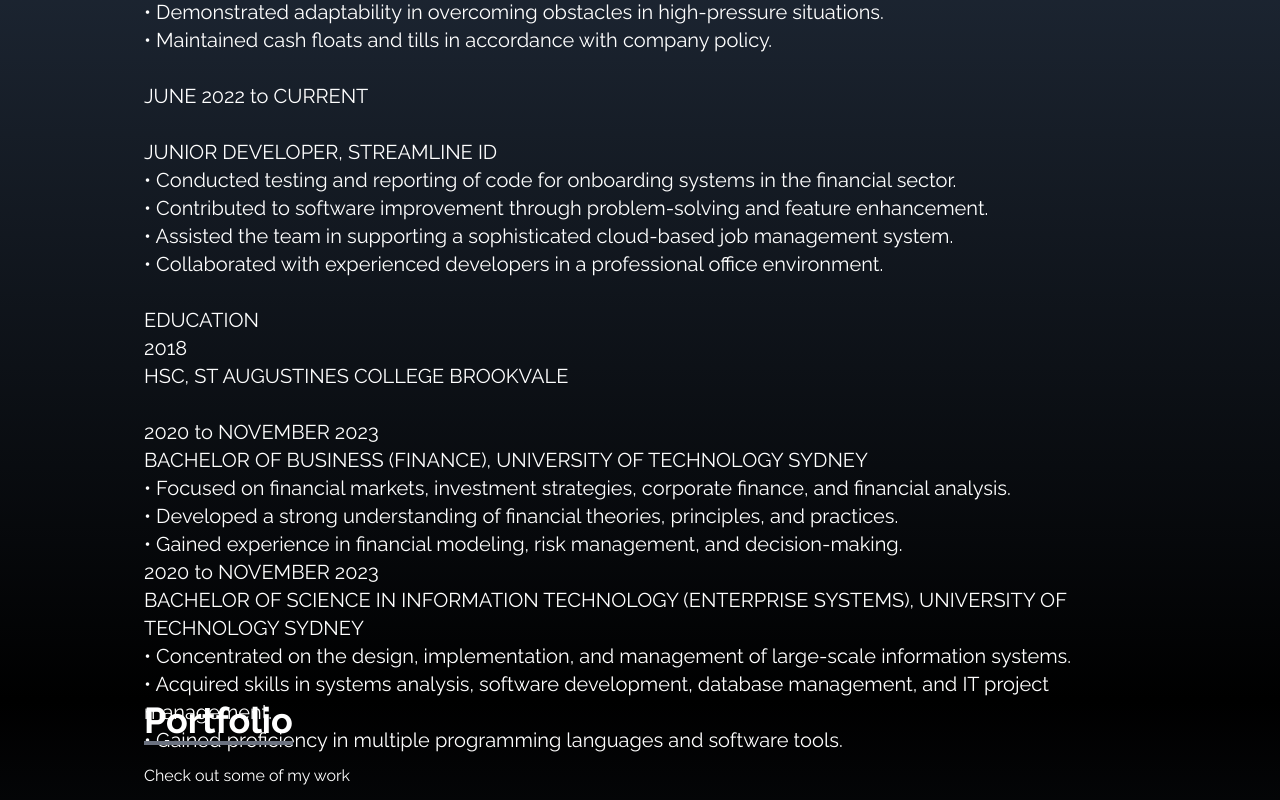
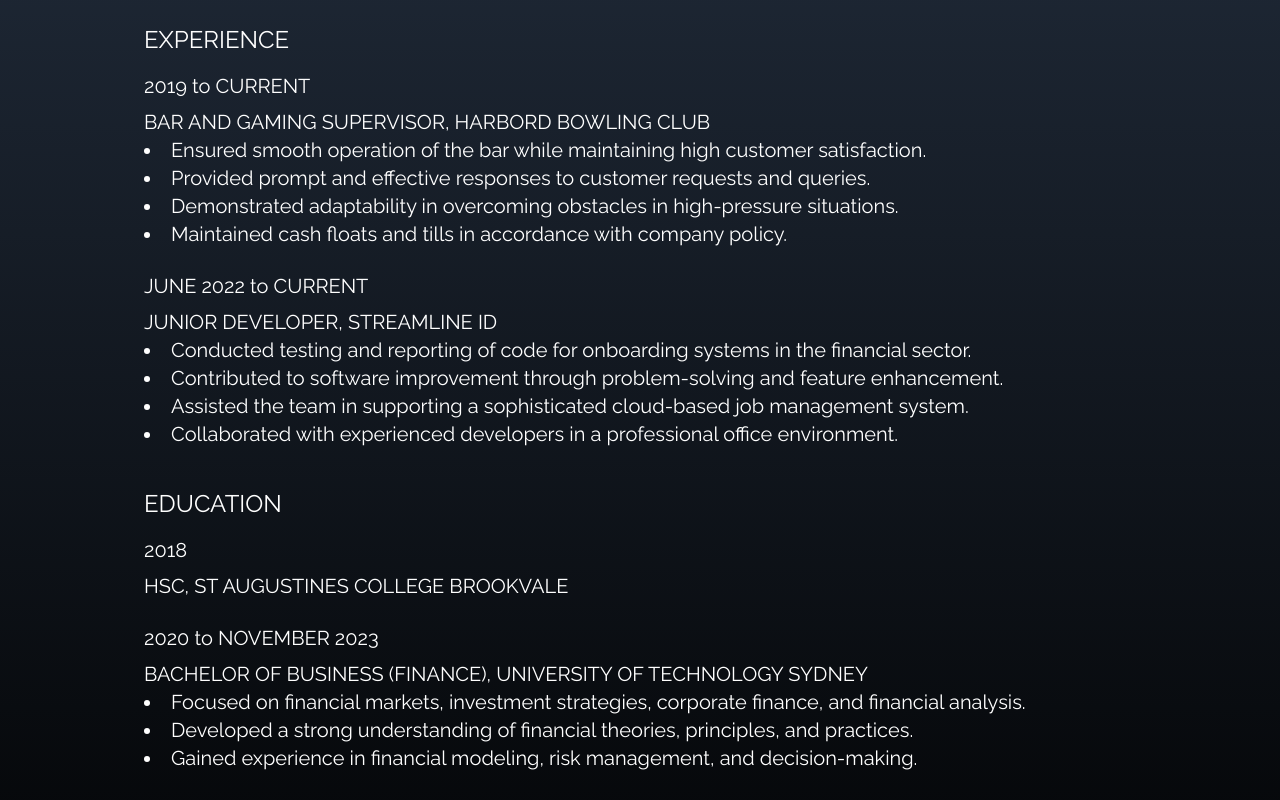
Before and after one commit to ryanhamilton-source/ryan-portfolio-final, a React (Create React App) app: page / in a window 1280 px wide. Shown: the part 900-1700 px from the top of the page. Built offline with nearby package versions, Linux system fonts and the light colour scheme.

Commit message:
updated about me

```diff
--- /dev/null
+++ b/src/components/About.css
@@ -0,0 +1,63 @@
+.about-container {
+    width: 100%;
+    height: 100vh;
+    background: linear-gradient(to bottom, #2d3748, #1a202c);
+    color: white;
+    display: flex;
+    justify-content: center;
+    align-items: center;
+  }
+
+  .content-wrapper {
+    max-width: 800px;
+    width: 90%;
+    padding: 20px;
+  }
+
+  .title {
+    font-size: 2rem;
+    font-weight: bold;
+    border-bottom: 4px solid #718096;
+    margin-bottom: 20px;
+  }
+
+  .section {
+    margin-bottom: 30px;
+  }
+
+  h2 {
+    font-size: 1.5rem;
+    margin-bottom: 10px;
+  }
+
+  h3 {
+    font-size: 1.25rem;
+    margin-bottom: 5px;
+  }
+
+  p, li {
+    font-size: 1rem;
+  }
+
+  ul {
+    margin-left: 20px;
+    margin-bottom: 10px;
+  }
+
+  @media (max-width: 640px) {
+    .title {
+      font-size: 1.5rem;
+    }
+
+    h2 {
+      font-size: 1.25rem;
+    }
+
+    h3 {
+      font-size: 1rem;
+    }
+
+    p, li {
+      font-size: 0.875rem;
+    }
+  }
--- a/src/components/About.jsx
+++ b/src/components/About.jsx
@@ -1,88 +1,59 @@
-import React from 'react'
+import React from 'react';
 
 const About = () => {
   return (
-    <div name="about" className='w-full h-screen bg-gradient-to-b from-gray-800 to-black text-white'>
-        <div className='max-w-screen-lg p-4 mx-auto flex flex-col justify-center w-full h-full'>
-            <div className='pb-8'>
-                <p className='text-4xl font-bold inline border-b-4 border-gray-500'>
-                    About
-                </p>
-            </div>
+    <div name="about" className='w-full min-h-screen bg-gradient-to-b from-gray-800 to-black text-white flex justify-center items-center'>
+        <div className='max-w-screen-lg px-4 w-full'>
+            <h1 className='text-4xl font-bold border-b-4 border-gray-500 mb-8'>About</h1>
 
-            <p className='text-xl mt-20'>
+            <div className='mb-20'></div>
 
-            </p>
+            <section className='text-xl mb-10'>
+                <h2 className='text-2xl mb-4'>EXPERIENCE</h2>
+                <h3 className='text-xl mb-2'>2019 to CURRENT</h3>
+                <p>BAR AND GAMING SUPERVISOR, HARBORD BOWLING CLUB</p>
+                <ul className='list-disc list-inside'>
+                    <li>Ensured smooth operation of the bar while maintaining high customer satisfaction.</li>
+                    <li>Provided prompt and effective responses to customer requests and queries.</li>
+                    <li>Demonstrated adaptability in overcoming obstacles in high-pressure situations.</li>
+                    <li>Maintained cash floats and tills in accordance with company policy.</li>
+                </ul>
 
-            <p className='text-xl'>
-            EXPERIENCE
-2019 to CURRENT
-<br></br>
-BAR AND GAMING SUPIVISOR, HARBORD BOWLING CLUB
-<br></br>
-•	Ensured smooth operation of the bar while maintaining high customer satisfaction.
-<br></br>
-•	Provided prompt and effective responses to customer requests and queries.
-<br></br>
-•	Demonstrated adaptability in overcoming obstacles in high-pressure situations.
-<br></br>
-•	Maintained cash floats and tills in accordance with company policy.
-<br></br>
-<br></br>
-JUNE 2022 to CURRENT
-<br></br>
-<br></br>
-JUNIOR DEVELOPER, STREAMLINE ID
-<br></br>
-•	Conducted testing and reporting of code for onboarding systems in the financial sector.
-<br></br>
-•	Contributed to software improvement through problem-solving and feature enhancement.
-<br></br>
-•	Assisted the team in supporting a sophisticated cloud-based job management system.
-<br></br>
-•	Collaborated with experienced developers in a professional office environment.
-<br></br>
-<br></br>
-EDUCATION
-<br></br>
-2018
-<br></br>
-HSC, ST AUGUSTINES COLLEGE BROOKVALE
-<br></br>
-<br></br>
-2020 to NOVEMBER 2023
-<br></br>
-BACHELOR OF BUSINESS (FINANCE), UNIVERSITY OF TECHNOLOGY SYDNEY
-<br></br>
-•	Focused on financial markets, investment strategies, corporate finance, and financial analysis.
-<br></br>
-•	Developed a strong understanding of financial theories, principles, and practices.
-<br></br>
-•	Gained experience in financial modeling, risk management, and decision-making.
-<br></br>
+                <h3 className='text-xl mt-6 mb-2'>JUNE 2022 to CURRENT</h3>
+                <p>JUNIOR DEVELOPER, STREAMLINE ID</p>
+                <ul className='list-disc list-inside'>
+                    <li>Conducted testing and reporting of code for onboarding systems in the financial sector.</li>
+                    <li>Contributed to software improvement through problem-solving and feature enhancement.</li>
+                    <li>Assisted the team in supporting a sophisticated cloud-based job management system.</li>
+                    <li>Collaborated with experienced developers in a professional office environment.</li>
+                </ul>
+            </section>
 
+            <section className='text-xl'>
+                <h2 className='text-2xl mb-4'>EDUCATION</h2>
+                <h3 className='text-xl mb-2'>2018</h3>
+                <p>HSC, ST AUGUSTINES COLLEGE BROOKVALE</p>
 
+                <h3 className='text-xl mt-6 mb-2'>2020 to NOVEMBER 2023</h3>
+                <p>BACHELOR OF BUSINESS (FINANCE), UNIVERSITY OF TECHNOLOGY SYDNEY</p>
+                <ul className='list-disc list-inside'>
+                    <li>Focused on financial markets, investment strategies, corporate finance, and financial analysis.</li>
+                    <li>Developed a strong understanding of financial theories, principles, and practices.</li>
+                    <li>Gained experience in financial modeling, risk management, and decision-making.</li>
+                </ul>
 
+                <h3 className='text-xl mt-6 mb-2'>2020 to NOVEMBER 2023</h3>
+                <p>BACHELOR OF SCIENCE IN INFORMATION TECHNOLOGY (ENTERPRISE SYSTEMS), UNIVERSITY OF TECHNOLOGY SYDNEY</p>
+                <ul className='list-disc list-inside mb-10'>
+                    <li>Concentrated on the design, implementation, and management of large-scale information systems.</li>
+                    <li>Acquired skills in systems analysis, software development, database management, and IT project management.</li>
+                    <li>Gained proficiency in multiple programming languages and software tools.</li>
+                </ul>
+            </section>
 
-2020 to NOVEMBER 2023
-<br></br>
-BACHELOR OF SCIENCE IN INFORMATION TECHNOLOGY (ENTERPRISE SYSTEMS), UNIVERSITY OF TECHNOLOGY SYDNEY
-<br></br>
-•	Concentrated on the design, implementation, and management of large-scale information systems.
-<br></br>
-•	Acquired skills in systems analysis, software development, database management, and IT project management.
-<br></br>
-•	Gained proficiency in multiple programming languages and software tools.
-<br></br>
-<br></br>
-<br></br>
-<br></br>
-<br></br>
-
-            </p>
         </div>
     </div>
   );
 }
 
-export default About
+export default About;
```
